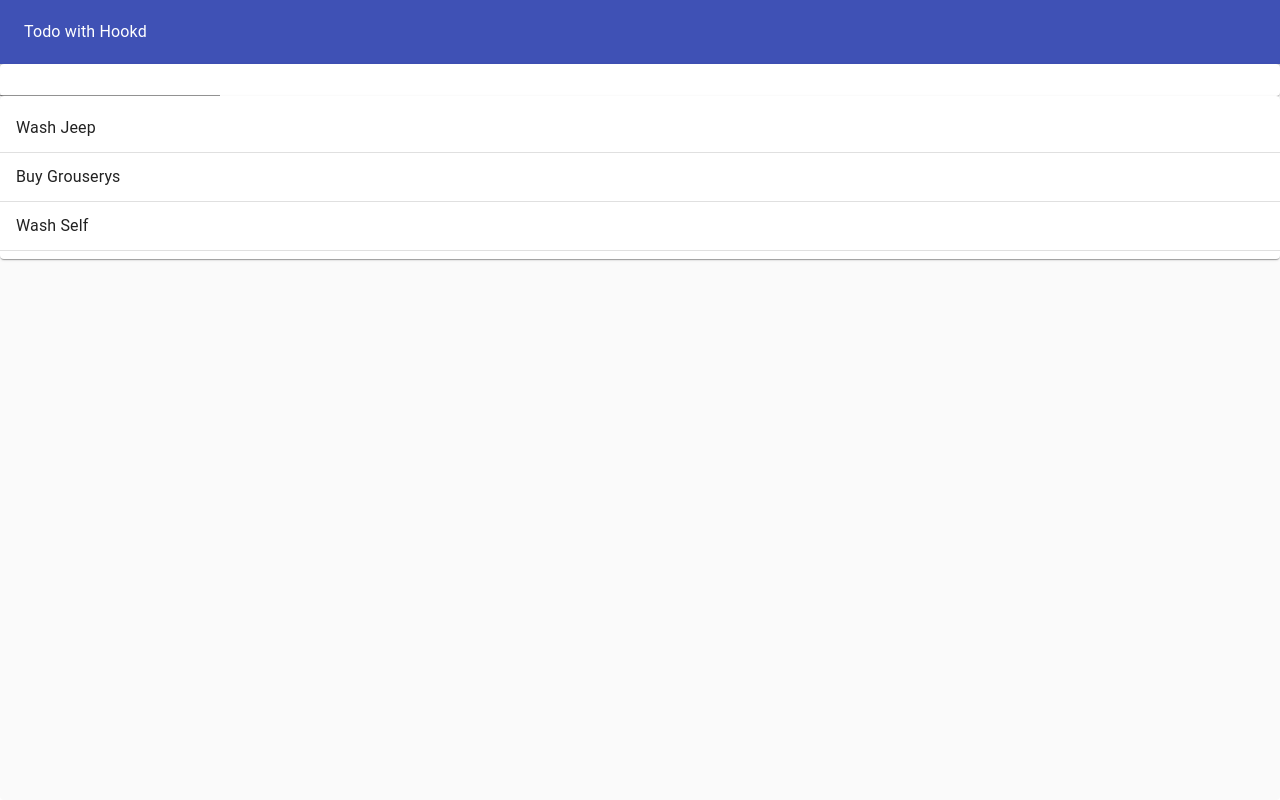
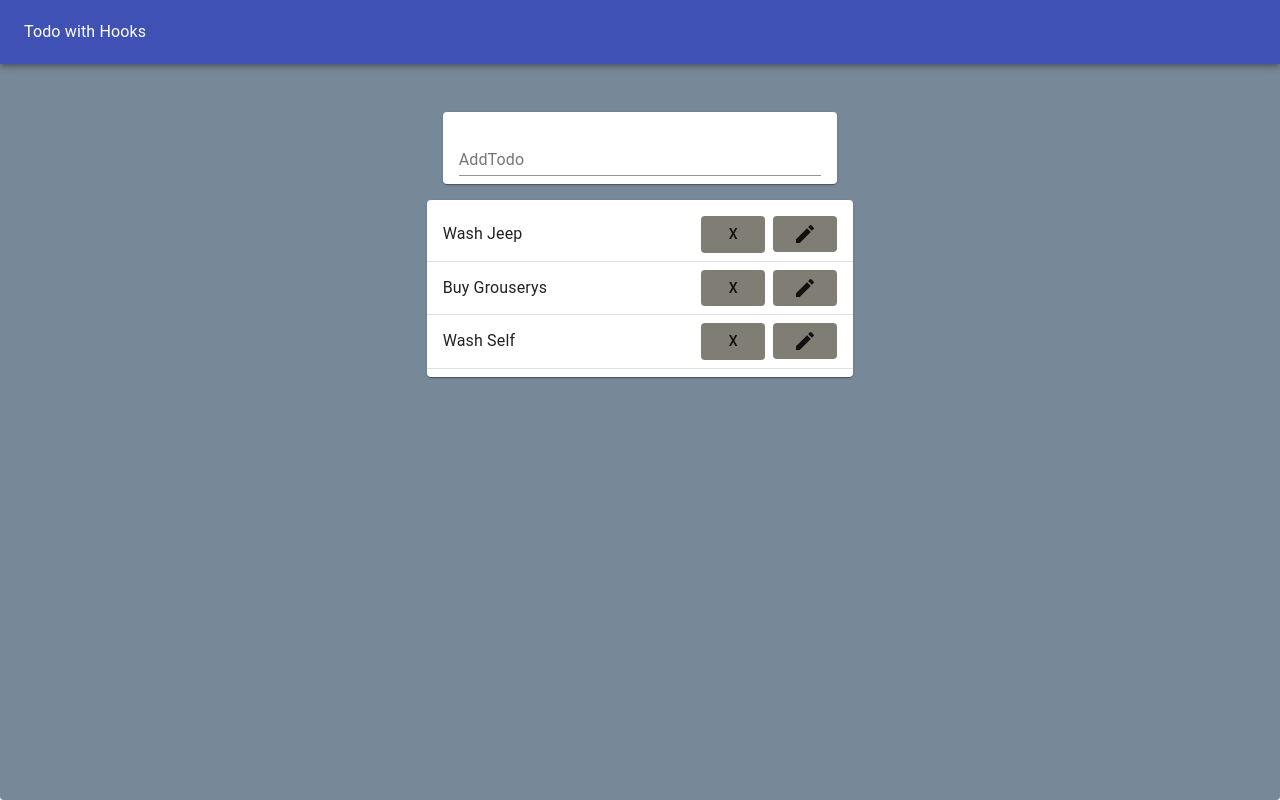
Before and after one commit to ChrisB32-cloud/React-Todo-Hooks, a React (Create React App) app: page / in a window 1280 px wide. Built offline with nearby package versions, Linux system fonts and the light colour scheme.

Commit message:
App now has delete functionality

```diff
--- a/src/components/TodoApp.js
+++ b/src/components/TodoApp.js
@@ -26,23 +26,32 @@ const TodoApp = () => {
     setTasks([...tasks, passTodo]);
   };
 
+  const handleTodoDelete = passedId => {
+    // console.log(passedId);
+    setTasks(tasks.filter(t => t.id !== passedId));
+  };
+
   return (
     <Paper
       style={{
         padding: 0,
         margin: 0,
         height: '100vh',
-        backgroundColor: '#fafafa'
+        backgroundColor: 'lightSlateGrey'
       }}
       elevation={0}
     >
       <AppBar color="primary" position="static" styles={{ height: '64px' }}>
         <Toolbar>
-          <Typography color="inherit">Todo with Hookd</Typography>
+          <Typography color="inherit">Todo with Hooks</Typography>
         </Toolbar>
       </AppBar>
-      <TodoForm handleTodoPass={handleTodoPass} />
-      <TodoList tasks={tasks} />
+      <Grid container justify="center" style={{ marginTop: '2rem' }}>
+        <Grid item xs={11} md={8} lg={4}>
+          <TodoForm handleTodoPass={handleTodoPass} />
+          <TodoList tasks={tasks} handleTodoDelete={handleTodoDelete} />
+        </Grid>
+      </Grid>
     </Paper>
   );
 };
--- a/src/components/TodoForm.js
+++ b/src/components/TodoForm.js
@@ -13,9 +13,15 @@ const TodoForm = ({ handleTodoPass }) => {
     resetText();
   };
   return (
-    <Paper>
+    <Paper style={{ padding: '0 1rem', margin: '1rem' }}>
       <form onSubmit={handleSubmit}>
-        <TextField value={text} onChange={setText} />
+        <TextField
+          value={text}
+          onChange={setText}
+          margin="normal"
+          label="AddTodo"
+          fullWidth
+        />
         {/* <button type="submit">Add Todo</button> */}
       </form>
     </Paper>
--- a/src/components/TodoList.js
+++ b/src/components/TodoList.js
@@ -4,15 +4,21 @@ import List from '@material-ui/core/List';
 import Divider from '@material-ui/core/Divider';
 import ListItem from '@material-ui/core/ListItem';
 import ListItemText from '@material-ui/core/ListItemText';
+import TodoTask from './TodoTask';
 
-const TodoList = ({ tasks }) => {
+const TodoList = ({ tasks, handleTodoDelete }) => {
   return (
     <Paper>
       <List>
         {tasks.map(m => (
           <>
             <ListItem key={m.id}>
-              <ListItemText>{m.task}</ListItemText>
+              {/* <ListItemText>{m.task}</ListItemText> */}
+              <TodoTask
+                tasks={m.task}
+                taskId={m.id}
+                handleTodoDelete={handleTodoDelete}
+              />
             </ListItem>
             <Divider />
           </>
--- /dev/null
+++ b/src/components/TodoTask.js
@@ -0,0 +1,26 @@
+import React from 'react';
+import ListItemText from '@material-ui/core/ListItemText';
+import Button from '@material-ui/core/Button';
+import EditIcon from '@material-ui/icons/Edit';
+
+const TodoTask = ({ tasks, taskId, handleTodoDelete }) => {
+  const handleDelete = () => {
+    handleTodoDelete(taskId);
+  };
+  return (
+    <>
+      <ListItemText>{tasks}</ListItemText>
+      <Button
+        onClick={handleDelete}
+        style={{ backgroundColor: '#807d75', marginRight: '0.5rem' }}
+      >
+        x
+      </Button>
+      <Button style={{ backgroundColor: '#807d75' }}>
+        <EditIcon />
+      </Button>
+    </>
+  );
+};
+
+export default TodoTask;
```
Also changed, not shown: 1 other file (tests, documents, lock files or other folders).
